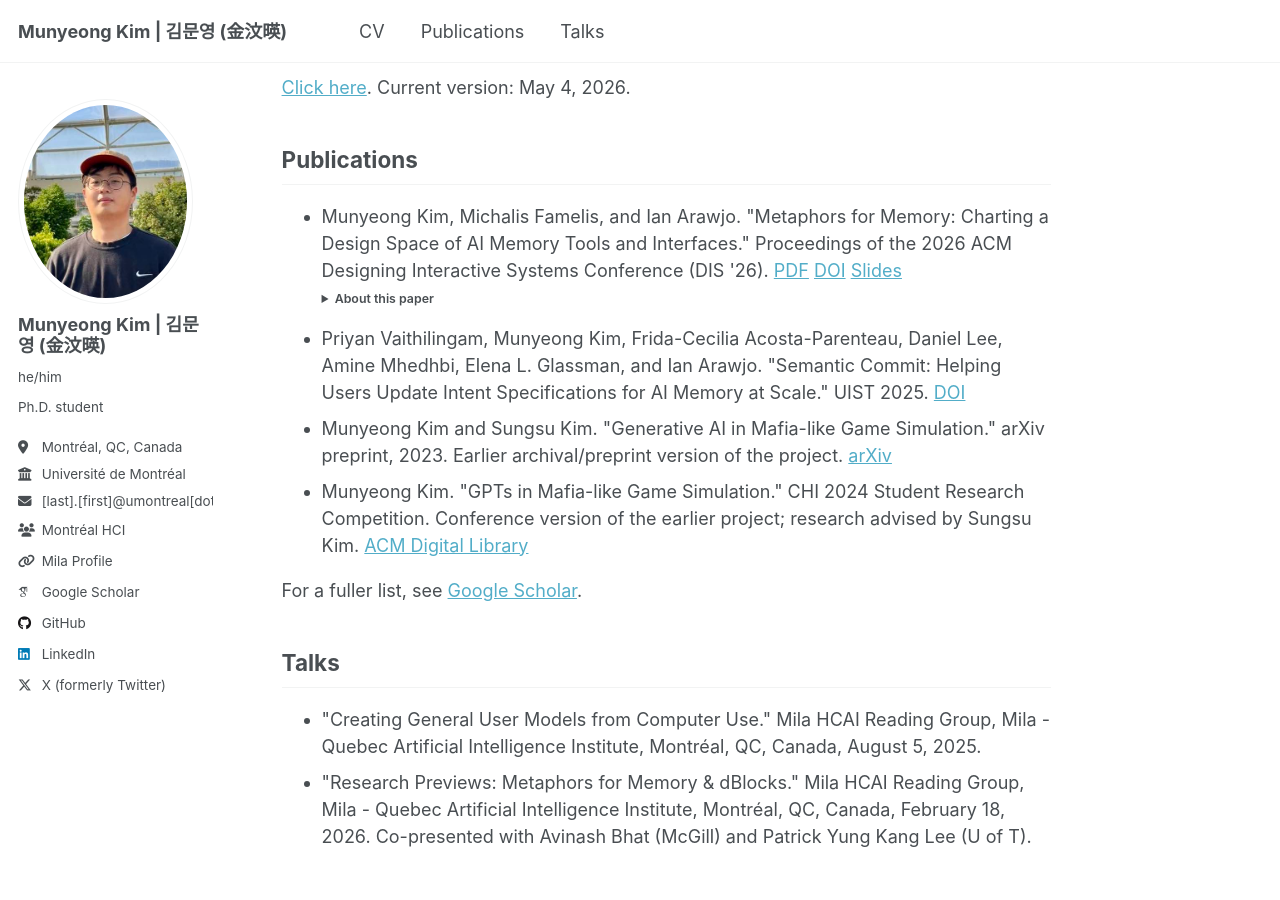
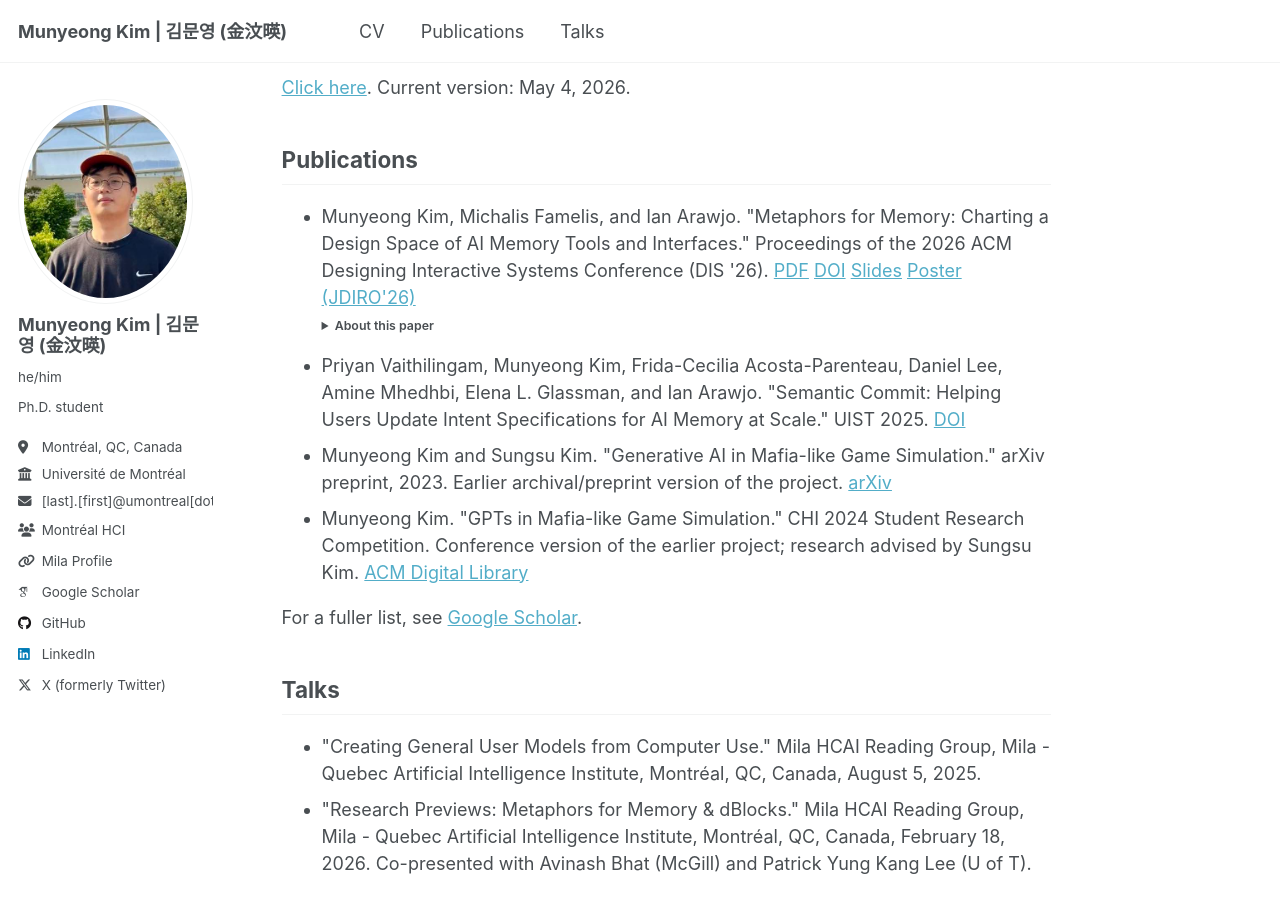
Before and after one commit to MunyeongKim/munyeongkim.github.io, a Jekyll site: the page built from _pages/about.md, in a window 1280 px wide and 900 px high, scrolled down 572 px. Built offline with Jekyll 4.4.1, drawn with Linux system fonts in a browser that asks for light colours; some web fonts are replaced; a script that is not in the unit is left out.

Commit message:
Add JDIRO poster link

```diff
--- a/_pages/about.md
+++ b/_pages/about.md
@@ -29,7 +29,7 @@ Find Me
 <section id="publications">
   <h2>Publications</h2>
   <ul>
-    <li>Munyeong Kim, Michalis Famelis, and Ian Arawjo. "Metaphors for Memory: Charting a Design Space of AI Memory Tools and Interfaces." Proceedings of the 2026 ACM Designing Interactive Systems Conference (DIS '26). <a href="/files/dis26-163-metaphors-for-memory.pdf">PDF</a> <a href="https://doi.org/10.1145/3800645.3812979">DOI</a> <a href="/files/dis26-metaphors-for-memory-slides.pdf">Slides</a>
+    <li>Munyeong Kim, Michalis Famelis, and Ian Arawjo. "Metaphors for Memory: Charting a Design Space of AI Memory Tools and Interfaces." Proceedings of the 2026 ACM Designing Interactive Systems Conference (DIS '26). <a href="/files/dis26-163-metaphors-for-memory.pdf">PDF</a> <a href="https://doi.org/10.1145/3800645.3812979">DOI</a> <a href="/files/dis26-metaphors-for-memory-slides.pdf">Slides</a> <a href="/files/dis26-jdiro26-poster.pdf">Poster (JDIRO'26)</a>
       <details class="pub-note">
         <summary>About this paper</summary>
         <p>This paper is for people thinking about how "memory" should actually work in interactive LLM-based agents and systems. We surveyed current AI memory tools and interfaces, then used metaphors to think through design possibilities that are not yet common in today's systems. We looked across a broad range of industry systems and academic prototypes, trying to capture what they have in common, where their current designs could be extended, and what questions are worth carrying forward. I hope it is useful for builders designing memory-related interactions, and for researchers looking for open questions in AI memory from a human-AI interaction perspective.</p>
```
Also changed, not shown: 1 other file.
